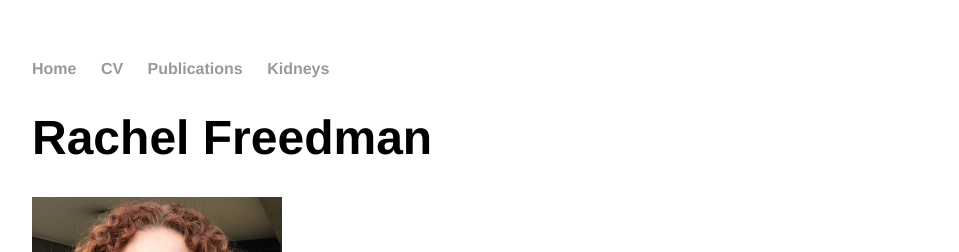
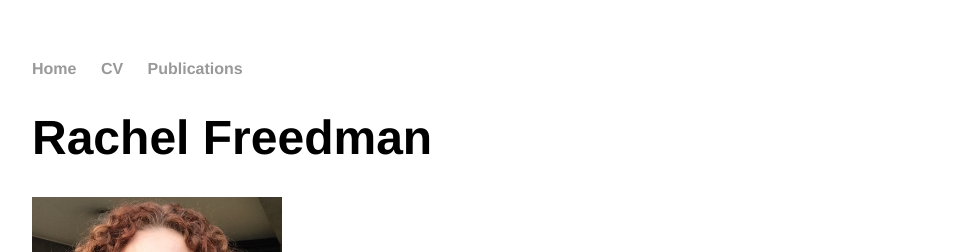
Before and after one commit to RachelFreedman/rachelfreedman.github.io, a Jekyll site: the page built from index.html, in a window 1280 px wide. Shown: the top 252 px of the page, without its empty margins (160-1119 px from the left). Built offline with Jekyll 4.4.1, drawn with Linux system fonts in a browser that asks for light colours.

Commit message:
removed kidneys

```diff
--- a/_layouts/default.html
+++ b/_layouts/default.html
@@ -12,7 +12,6 @@
         		<li><a href="/">Home</a></li>
 	        	<li><a href="/assets/cv.pdf">CV</a></li>
         		<li><a href="/publications">Publications</a></li>
-			<li><a href="/publications">Kidneys</a></li>
     		</ul>
 		</nav>
 		<div class="container">
```
